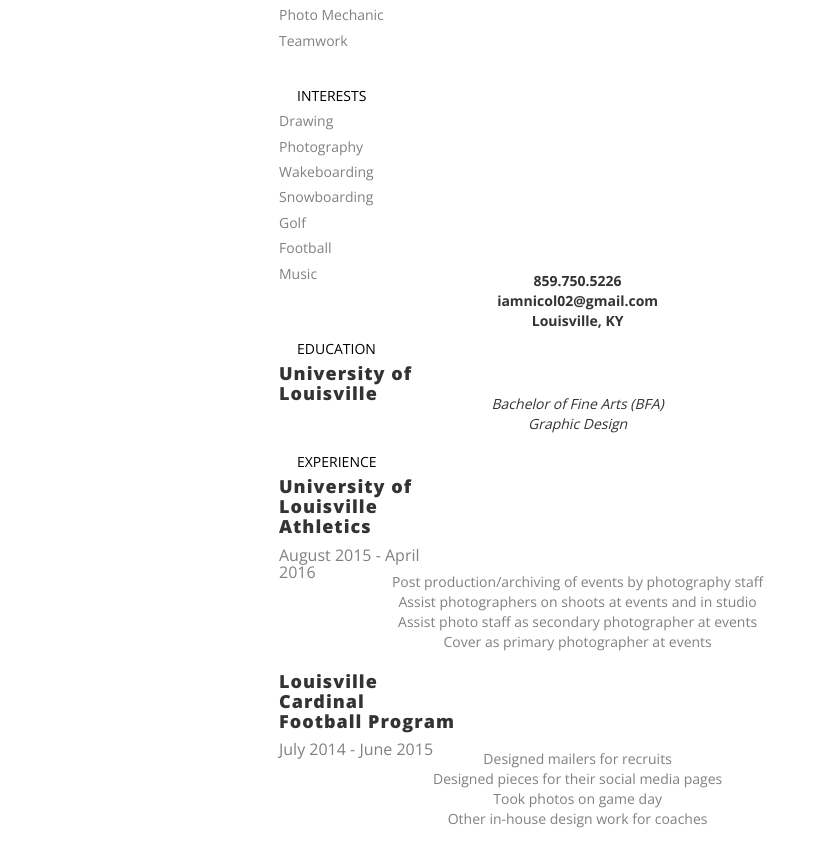
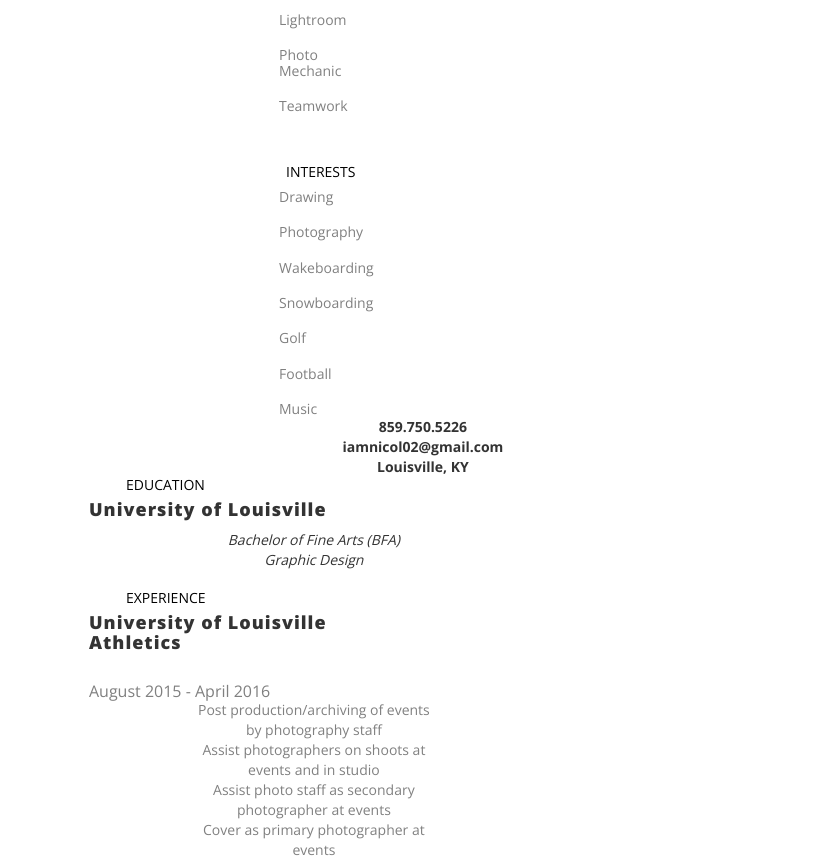
Before and after one commit to JoeyMcCoy/testsite, a plain HTML site: page resume.html in a window 768 px wide. Shown: the part 501-1364 px from the top of the page, 828 px wide, since content can reach past the window. Before the commit the page ends 1341 px from the top, so only its background shows below. Drawn offline with nearby package versions, Linux system fonts and the light colour scheme.

Commit message:
fixed responsive for ipad portrait land for all pages

```diff
--- a/resume.html
+++ b/resume.html
@@ -60,8 +60,47 @@
     margin: 0 auto;
 	}
 }
+@media only screen
+and (min-device-width : 768px)
+and (max-device-width : 1024px)
+and (-webkit-min-device-pixel-ratio: 1) {
 
+	.col-lg-3 {
+	margin-top: -20px;
+	width: 200px;
+	display: inline-block;
+	}
+	.col-lg-4 {
+	margin-top: -20px;
+	width: 500px;
+	float: right;
+	display: inline-block;
+	}
+	h3 {margin-bottom: 30px;}
+	h5 {margin-bottom: 20px;}
+}
+@media only screen
+  and (min-device-width: 768px)
+  and (max-device-width: 1024px)
+  and (orientation: portrait)
+  and (-webkit-min-device-pixel-ratio: 1)  {
+	.col-lg-3 {
+	margin-top: -20px;
+	width: 100px;
+	display: inline-block;
+	}
+	.col-lg-4 {
+	margin-top: -20px;
+	width: 400px;
+	float: right;
+	display: inline-block;
+	}
+	h3 {margin-bottom: 30px;}
+	h5 {margin-bottom: 20px;}
+	p{width: 250px;}
+}
 </style>
+<div class="content">
 <div class="col-lg-3">
 <h4>SKILLS</h4>
 <h5>Indesign</h5>
```
Also changed, not shown: about.html (+21 -0 lines).
